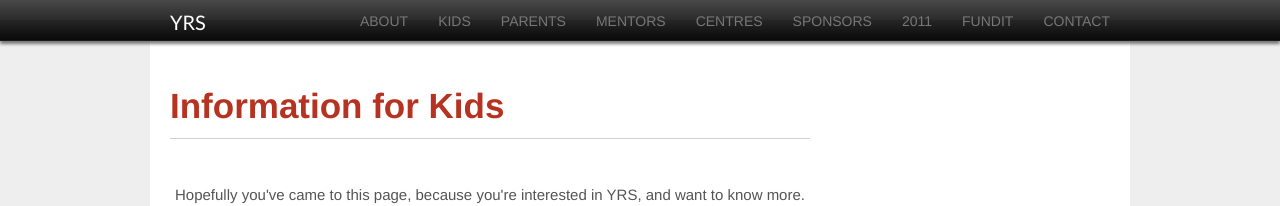
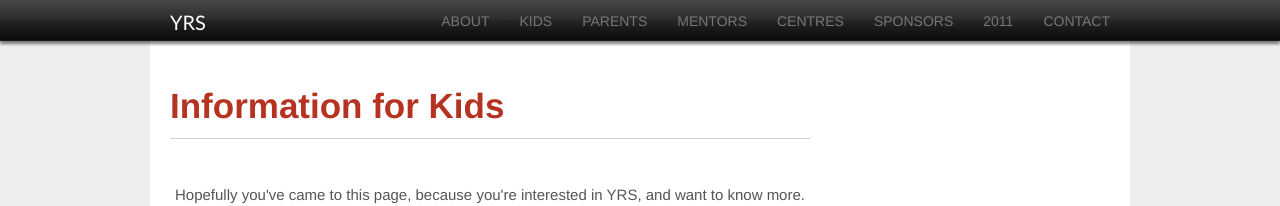
Before and after one commit to adamamyl/jekylld-yrs2012, a Jekyll site: the page built from kids/index.html, in a window 1280 px wide. Shown: the top 206 px of the page. Built offline with Jekyll 4.4.1, drawn with Linux system fonts in a browser that asks for light colours.

Commit message:
zap peoplefund.it link for now. New approach to crowd-donate coming soon, though

```diff
--- a/_includes/header.html
+++ b/_includes/header.html
@@ -9,7 +9,7 @@
           	<a href="/centres/">Centres</a>
           	<a href="/sponsors/">Sponsors</a>
           	<a href="/2011/">2011</a>
-                <a href="http://www.peoplefund.it/young-rewired-state/">FundIt</a>
+                <!-- <a href="http://www.peoplefund.it/young-rewired-state/">FundIt</a> -->
           	<a href="/contact">Contact</a>
             </nav>
         </div>
```
